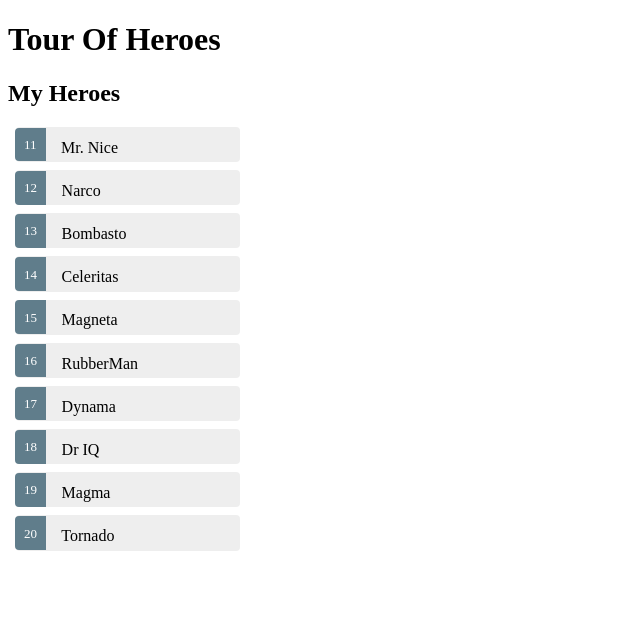
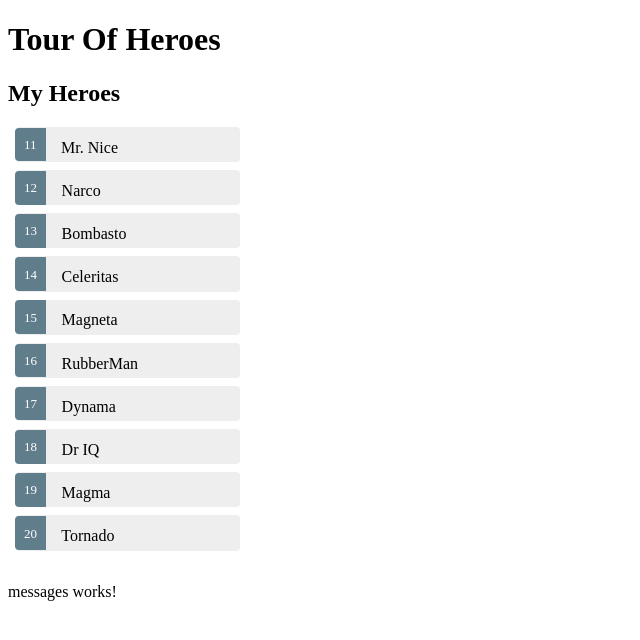
Before and after one commit to JamesVorder/angular-tour-of-heroes, an Angular app: page / in a window 1280 px wide. Shown: the top 640 px of the page, without its empty margins (0-640 px from the left). Built offline with nearby package versions, Linux system fonts and the light colour scheme.

Commit message:
Added a messages component.

```diff
--- a/src/app/app.component.html
+++ b/src/app/app.component.html
@@ -2,3 +2,4 @@
     {{ title }}
   </h1>
   <app-heroes></app-heroes>
+  <app-messages></app-messages>
--- a/src/app/app.module.ts
+++ b/src/app/app.module.ts
@@ -6,12 +6,14 @@ import { FormsModule } from '@angular/forms';
 import { AppComponent } from './app.component';
 import { HeroesComponent } from './heroes/heroes.component';
 import { HeroDetailComponent } from './hero-detail/hero-detail.component';
+import { MessagesComponent } from './messages/messages.component';
 
 @NgModule({
   declarations: [
     AppComponent,
     HeroesComponent,
-    HeroDetailComponent
+    HeroDetailComponent,
+    MessagesComponent,
   ],
   imports: [
     BrowserModule,
--- /dev/null
+++ b/src/app/messages/messages.component.html
@@ -0,0 +1,3 @@
+<p>
+  messages works!
+</p>
--- /dev/null
+++ b/src/app/messages/messages.component.ts
@@ -0,0 +1,15 @@
+import { Component, OnInit } from '@angular/core';
+
+@Component({
+  selector: 'app-messages',
+  templateUrl: './messages.component.html',
+  styleUrls: ['./messages.component.css']
+})
+export class MessagesComponent implements OnInit {
+
+  constructor() { }
+
+  ngOnInit() {
+  }
+
+}
```
Also changed, not shown: src/app/messages/messages.component.css (added), 1 other file (tests, documents, lock files or other folders).
